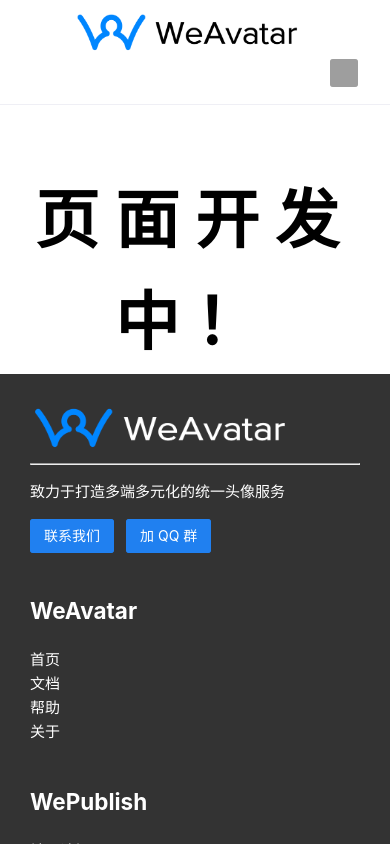
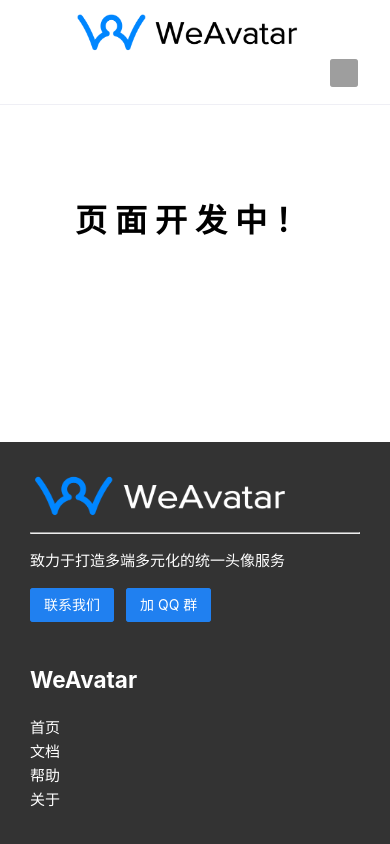
Before and after one commit to weavatar/frontend, a Vue app: page /about in a window 390 px wide. Built offline with nearby package versions, Linux system fonts and the light colour scheme; no server answers; grey boxes are pictures that could not be loaded; some icons are missing.

Commit message:
fix: 错误优化

```diff
--- a/src/views/SiteFooter.vue
+++ b/src/views/SiteFooter.vue
@@ -1,5 +1,5 @@
 <template>
-  <div class="footer" v-motion-fade-visible>
+  <div class="footer">
     <div class="footer-content">
       <NGrid x-gap="12" cols="4" item-responsive responsive="screen">
         <NGridItem span="4 s:1">
--- a/src/views/avatar/AvatarView.vue
+++ b/src/views/avatar/AvatarView.vue
@@ -391,7 +391,7 @@
                     window.$loadingBar.finish()
                   })
                   .catch((res) => {
-                    window.$message.error(res.message)
+                    console.log(res)
                     loading.value = false
                     window.$loadingBar.finish()
                   })
@@ -427,7 +427,7 @@
                 window.$loadingBar.finish()
               })
               .catch((res) => {
-                window.$message.error(res.message)
+                console.log(res)
                 loading.value = false
                 window.$loadingBar.finish()
               })
@@ -441,7 +441,8 @@
     })
     .catch((err) => {
       console.log(err)
-      window.$message.error(err.message)
+      loading.value = false
+      window.$loadingBar.finish()
     })
 }
 
@@ -459,13 +460,13 @@
           window.$loadingBar.finish()
         })
         .catch((res) => {
-          window.$message.error(res.message)
+          console.log(res)
           loading.value = false
           window.$loadingBar.finish()
         })
     })
     .catch((res) => {
-      window.$message.error(res.message)
+      console.log(res)
       loading.value = false
       window.$loadingBar.finish()
     })
@@ -504,13 +505,13 @@
           window.$loadingBar.finish()
         })
         .catch((res) => {
-          window.$message.error(res.message)
+          console.log(res)
           loading.value = false
           window.$loadingBar.finish()
         })
     })
     .catch((res) => {
-      window.$message.error(res.message)
+      console.log(res)
       loading.value = false
       window.$loadingBar.finish()
     })
@@ -530,5 +531,6 @@
 
 :deep(.avatar-notice a) {
   text-decoration: none;
+  color: #409eff;
 }
 </style>
--- a/src/views/pages/AboutView.vue
+++ b/src/views/pages/AboutView.vue
@@ -7,10 +7,16 @@
 <style scoped>
 .about h2 {
   font-size: 4rem;
-  padding-top: 20vh;
-  margin: 0;
+  padding: 20vh 0;
   letter-spacing: 1rem;
   color: black;
   text-align: center;
 }
+
+@media screen and (max-width: 719px) {
+  .about h2 {
+    font-size: 2rem;
+    letter-spacing: 0.5rem;
+  }
+}
 </style>
```
